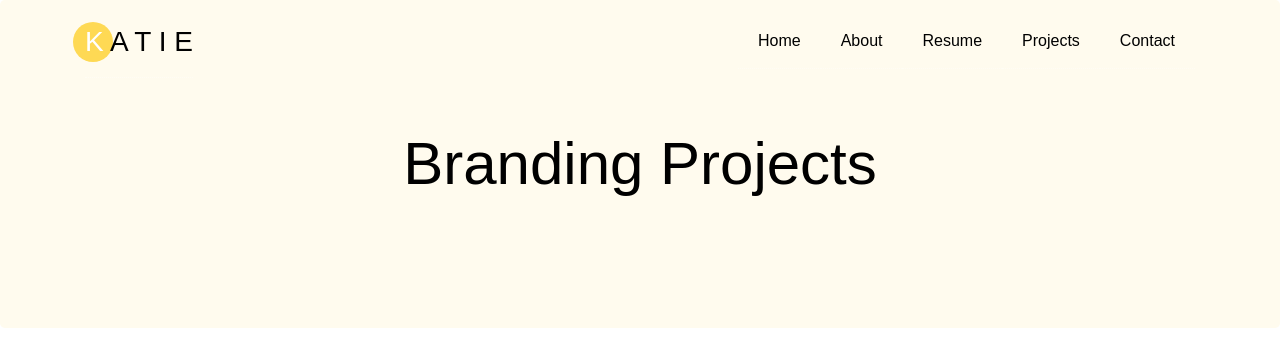
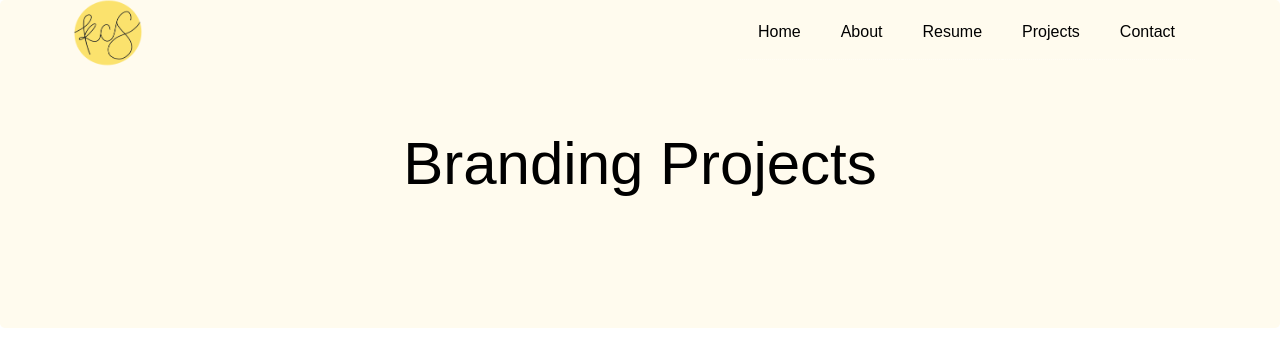
Before and after one commit to kcsigurdson/branding_projects, a website: page index.html in a window 1280 px wide. Shown: the top 338 px of the page. Drawn offline with nearby package versions, Linux system fonts and the light colour scheme.

Commit message:
Brand updates

```diff
--- a/css/styles.scss
+++ b/css/styles.scss
@@ -2111,7 +2111,7 @@
       width: 40px;
       height: 40px;
       content: '';
-      background: #FED954;
+      // background: #FED954;
       z-index: -1;
       -webkit-transform: translateY(-50%);
       -ms-transform: translateY(-50%);
@@ -2122,6 +2122,23 @@
       border-radius: 50%; }
     .navbar-brand span {
       color: #fff; }
+
+			.top-logo {
+      position: absolute;
+      top: 50%;
+      left: -12px;
+      width: 70px;
+      height: 70px;
+      content: '';
+      /* background: #FED954; */
+      z-index: -1;
+      -webkit-transform: translateY(-50%);
+      -ms-transform: translateY(-50%);
+      transform: translateY(-50%);
+      -webkit-border-radius: 50%;
+      -moz-border-radius: 50%;
+      -ms-border-radius: 50%;
+      border-radius: 50%; }
 
       .ftco-footer {
         font-size: 16px;
--- a/index.html
+++ b/index.html
@@ -21,7 +21,8 @@
 
   <nav class="navbar navbar-expand-lg navbar-dark ftco_navbar ftco-navbar-light site-navbar-target" id="ftco-navbar">
     <div class="container">
-      <a class="navbar-brand" href="index.html"><span>K</span> A T I E</a>
+        <a class="navbar-brand" href="index.html"><img class="top-logo" src="images/logo.png"></img></a>
+      <!-- <a class="navbar-brand" href="index.html"><span>K</span> A T I E</a> -->
       <button class="navbar-toggler js-fh5co-nav-toggle fh5co-nav-toggle" type="button" data-toggle="collapse" data-target="#ftco-nav" aria-controls="ftco-nav" aria-expanded="false" aria-label="Toggle navigation">
         <span class="oi oi-menu"></span> Menu
       </button>
```
Also changed, not shown: css/styles.css, images/logo.png (added).
